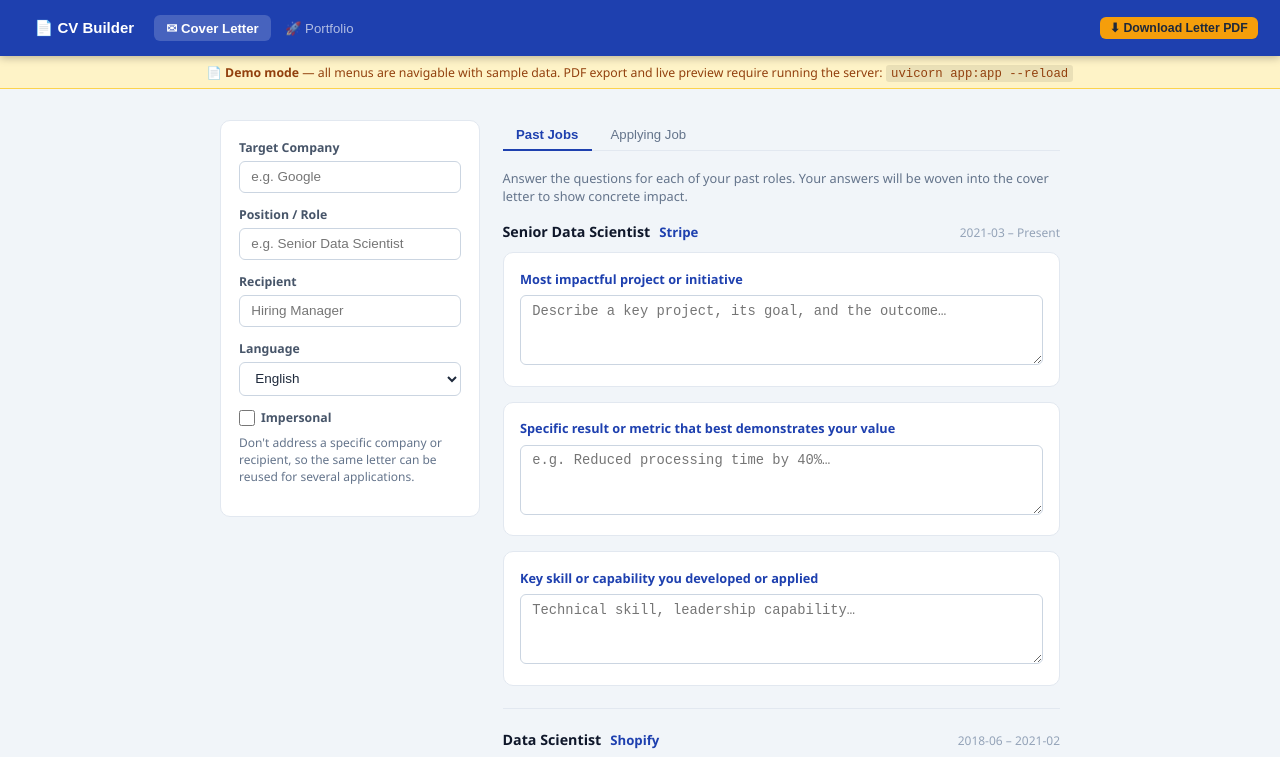
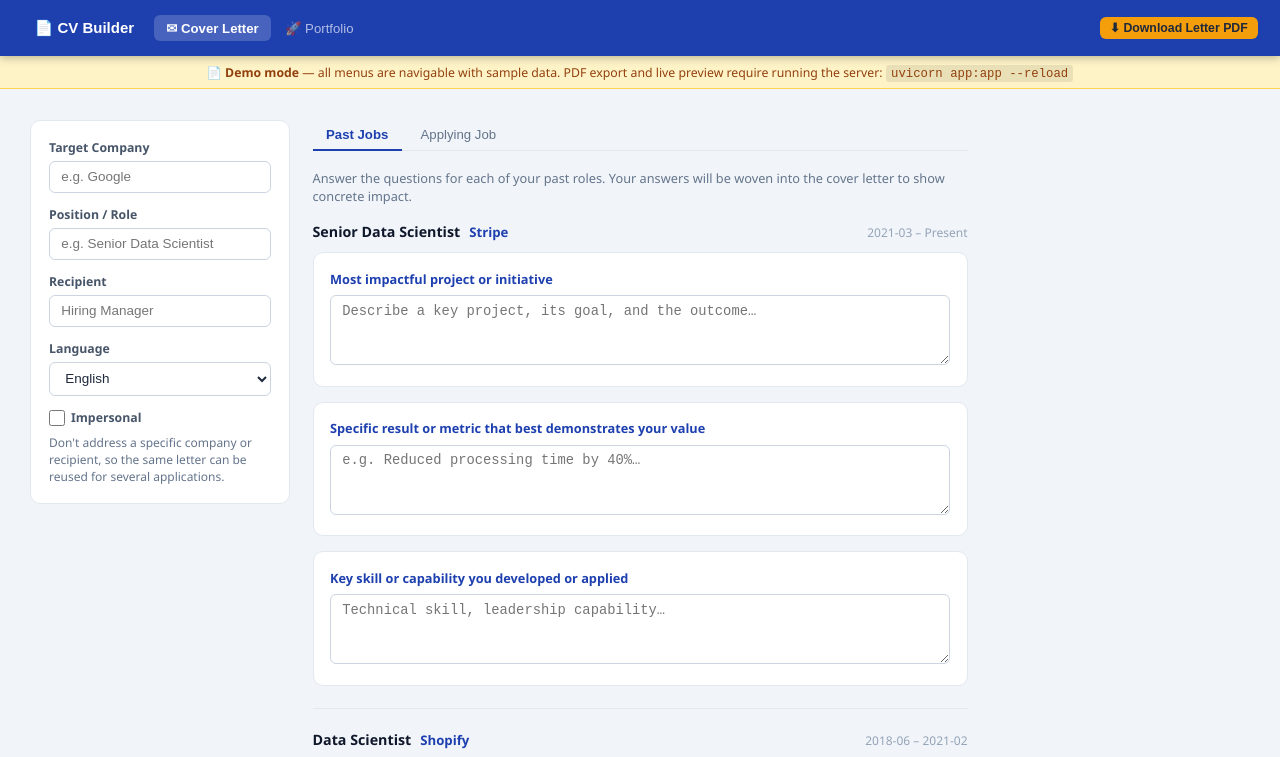
Before and after one commit to fborbon/cv-builder, a plain HTML site: page index.html in a window 1280 px wide. Both pictures are taken after a click on the button "✉ Cover Letter". Shown: the top 757 px of the page. Drawn offline with Linux system fonts and the light colour scheme.

Commit message:
Match Cover Letter container/grid dimensions to the real app
The demo's .letter-container was capped at 900px with a 2-column
.letter-grid (260px 1fr), making the Past Jobs / Applying Job text
boxes noticeably narrower than in the actual app. Bump to the app's
1460px container with a 260px 1fr 260px grid (the empty 3rd column
centers the main content), and port over the missing
.letter-meta-card .form-group:last-child rule. Verified by diffing
every CSS rule in index.html against static/css/app.css — the
Cover Letter section is now byte-for-byte identical.

```diff
--- a/index.html
+++ b/index.html
@@ -132,10 +132,13 @@ textarea { resize: vertical; min-height: 90px; }
 .brand-tab.active { background: rgba(255,255,255,.14); }
 
 /* ── Cover Letter ─────────────────────────────────── */
-.letter-container { max-width: 900px; margin: 0 auto; padding: 2rem; }
-.letter-grid { display: grid; grid-template-columns: 260px 1fr; gap: 1.5rem; align-items: start; }
+.letter-container { max-width: 1460px; margin: 0 auto; padding: 2rem 2rem; }
+/* The empty 3rd column mirrors the sidebar's width so the main column
+   sits on the page's centerline, with the meta sidebar pushed out to the left. */
+.letter-grid { display: grid; grid-template-columns: 260px 1fr 260px; gap: 1.5rem; align-items: start; }
 .letter-meta-card { background: #fff; border: 1px solid #e2e8f0; border-radius: 10px; padding: 1.2rem; }
 .letter-meta-card .form-group { margin-bottom: .9rem; }
+.letter-meta-card .form-group:last-child { margin-bottom: 0; }
 .form-check label { display: flex; align-items: center; gap: .4rem; font-weight: 600; cursor: pointer; }
 .form-check input[type="checkbox"] { width: 16px; height: 16px; }
 .qa-list { display: flex; flex-direction: column; gap: 1rem; margin-bottom: 1.5rem; }
```
